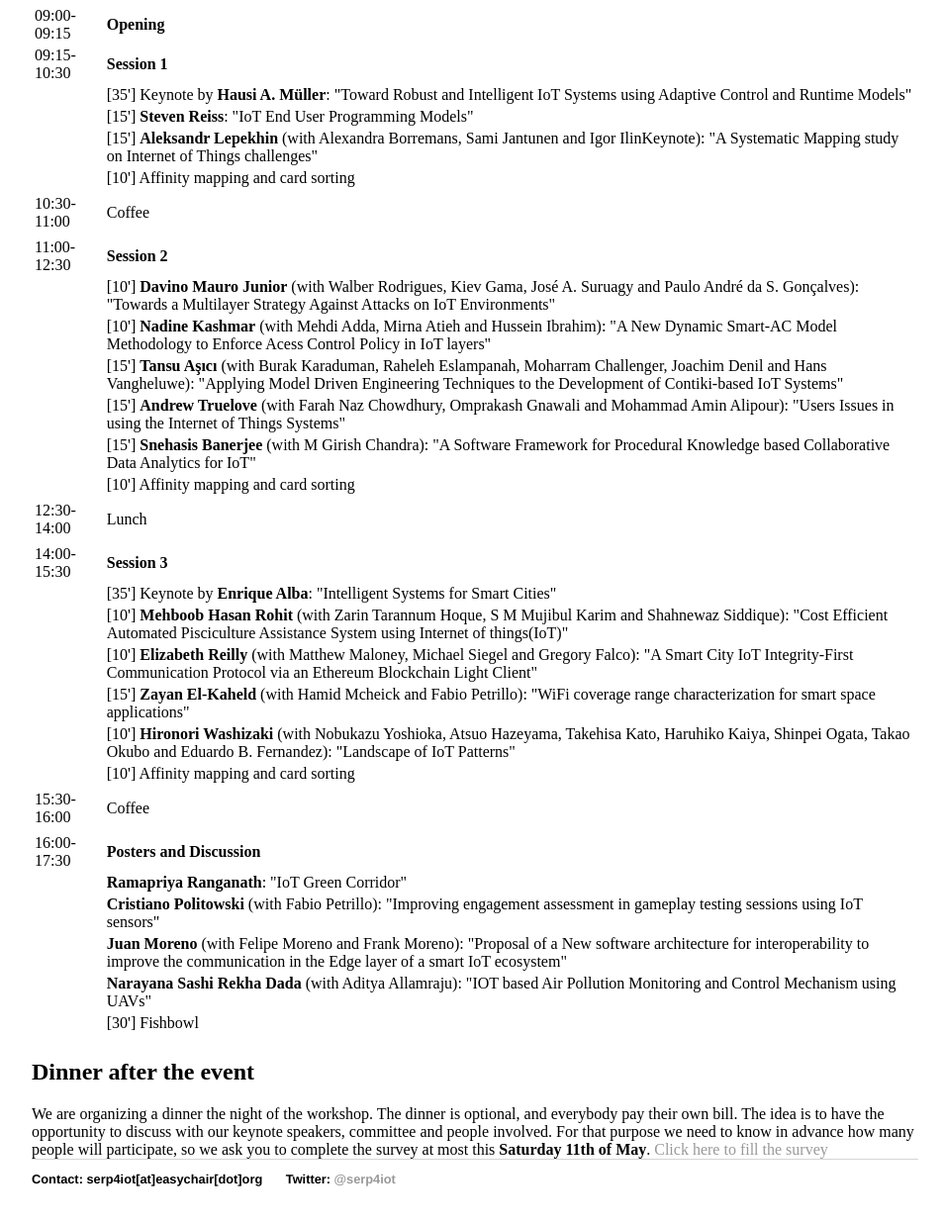
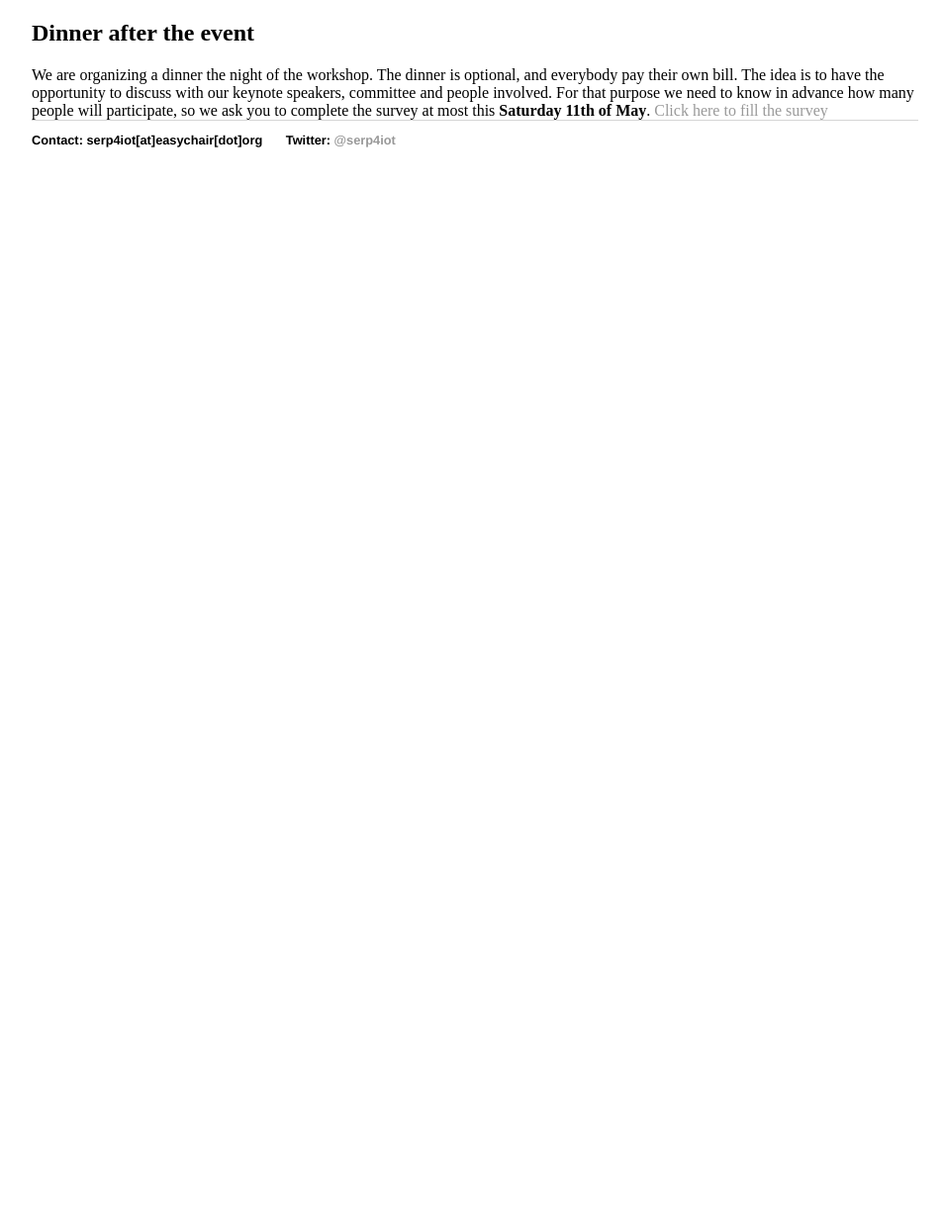
Before and after one commit to moar82/SERP4IoT, a Jekyll site: the page built from program/index.html, in a window 1280 px wide, cut to the strip 321-1580 px from the top of the page. Shown: the top 1238 px of the strip at 99% size, without its empty margins (160-1114 px from the left). Built offline with Jekyll 4.4.1, drawn with Linux system fonts in a browser that asks for light colours; after the commit the page ends 900 px from its top, so only the background shows below that.

Commit message:
Update index.html

```diff
--- a/program/index.html
+++ b/program/index.html
@@ -5,231 +5,8 @@
 
 <h2>Tentative Program</h2>
 
-<iframe src="https://docs.google.com/spreadsheets/d/e/2PACX-1vS9WLopY_WnxwG2Tn49Wa9eyGU29OomFnANgebE828NcyXP-ESzcrxJD0zyfeX9a7RhktZR34SPiTmx/pubhtml?gid=1477721084&amp;single=true&amp;widget=true&amp;headers=false"></iframe>
+<iframe src="https://docs.google.com/spreadsheets/d/e/2PACX-1vS9WLopY_WnxwG2Tn49Wa9eyGU29OomFnANgebE828NcyXP-ESzcrxJD0zyfeX9a7RhktZR34SPiTmx/pubhtml?gid=1477721084&amp;single=true&amp;widget=true&amp;headers=false" height=100%></iframe>
 
-<table border="0">
-  <!-- <tr>
-    <td>08:30 - 09:00</td>
-    <td>&nbsp;</td>
-    <td>Registration</td>
-  </tr>
-  -->
-
-  <tr class="blank_row">
-      <td colspan="3"></td>
-  </tr>
-
-  <tr>
-    <td>09:00-09:15</td>
-    <td>&nbsp;</td>
-    <td><b>Opening</b></td>
-  </tr>
-
-  <tr>
-    <td>09:15-10:30</td>
-    <td>&nbsp;</td>
-    <td><b>Session 1</b></td>
-  </tr>
-
-  <tr>
-    <td></td>
-    <td>&nbsp;</td>
-    <td>[35'] Keynote by <b>Hausi A. Müller</b>: &quot;Toward Robust and Intelligent IoT Systems using Adaptive Control and Runtime Models&quot;</td>
-  </tr>
-
-  <tr>
-    <td></td>
-    <td>&nbsp;</td>
-    <td>[15'] <b>Steven Reiss</b>:
-        &quot;IoT End User Programming Models&quot;</td>
-  </tr>
-
-  <tr>
-    <td></td>
-    <td>&nbsp;</td>
-    <td>[15'] <b>Aleksandr Lepekhin</b> (with Alexandra Borremans, Sami Jantunen and Igor IlinKeynote): &quot;A Systematic Mapping study on Internet of Things challenges&quot;</td>
-  </tr>
-
-  <tr>
-    <td></td>
-    <td>&nbsp;</td>
-    <td>[10'] Affinity mapping and card sorting</td>
-  </tr>
-
-  <tr class="blank_row">
-      <td colspan="3"></td>
-  </tr>
-
-  <tr>
-    <td>10:30-11:00</td>
-    <td>&nbsp;</td>
-    <td>Coffee</td>
-  </tr>
-
-  <tr class="blank_row">
-    <td colspan="3"></td>
-</tr>
-
-<tr>
-    <td>11:00-12:30</td>
-    <td>&nbsp;</td>
-    <td><b>Session 2</b></td>
-  </tr>
-
-  <tr>
-    <td></td>
-    <td>&nbsp;</td>
-    <td>[10'] <b>Davino Mauro Junior</b> (with Walber Rodrigues, Kiev Gama, José A. Suruagy and Paulo André da S. Gonçalves):
-        &quot;Towards a Multilayer Strategy Against Attacks on IoT Environments&quot;</td>
-  </tr>
-
-  <tr>
-    <td></td>
-    <td>&nbsp;</td>
-    <td>[10'] <b>Nadine Kashmar</b> (with Mehdi Adda, Mirna Atieh and Hussein Ibrahim):
-        &quot;A New Dynamic Smart-AC Model Methodology to Enforce Acess Control Policy in IoT layers&quot;</td>
-  </tr>
-
-  <tr>
-    <td></td>
-    <td>&nbsp;</td>
-    <td>[15'] <b>Tansu Aşıcı</b> (with Burak Karaduman, Raheleh Eslampanah, Moharram Challenger, Joachim Denil and Hans Vangheluwe):
-        &quot;Applying Model Driven Engineering Techniques to the Development of Contiki-based IoT Systems&quot;</td>
-  </tr>
-
-  <tr>
-    <td></td>
-    <td>&nbsp;</td>
-    <td>[15'] <b>Andrew Truelove</b> (with Farah Naz Chowdhury, Omprakash Gnawali and Mohammad Amin Alipour):
-        &quot;Users Issues in using the Internet of Things Systems&quot;</td>
-  </tr>
-
-  <tr>
-    <td></td>
-    <td>&nbsp;</td>
-    <td>[15'] <b>Snehasis Banerjee</b> (with M Girish Chandra):
-        &quot;A Software Framework for Procedural Knowledge based Collaborative Data Analytics for IoT&quot;</td>
-  </tr>
-
-  <tr>
-    <td></td>
-    <td>&nbsp;</td>
-    <td>[10'] Affinity mapping and card sorting</td>
-  </tr>
-
-  <tr class="blank_row">
-      <td colspan="3"></td>
-  </tr>
-
-  <tr>
-    <td>12:30-14:00</td>
-    <td>&nbsp;</td>
-    <td>Lunch</td>
-  </tr>
-
-  <tr class="blank_row">
-      <td colspan="3"></td>
-  </tr>
-
-  <tr>
-    <td>14:00-15:30</td>
-    <td>&nbsp;</td>
-    <td><b>Session 3 </b></td>
-  </tr>
-
-  <tr>
-    <td></td>
-    <td>&nbsp;</td>
-    <td>[35'] Keynote by <b>Enrique Alba</b>: &quot;Intelligent Systems for Smart Cities&quot;</td>
-  </tr>
-
-  <tr>
-    <td></td>
-    <td>&nbsp;</td>
-    <td>[10'] <b>Mehboob Hasan Rohit</b> (with Zarin Tarannum Hoque, S M Mujibul Karim and Shahnewaz Siddique):
-        &quot;Cost Efficient Automated Pisciculture Assistance System using Internet of things(IoT)&quot;</td>
-  </tr>
-
-  <tr>
-    <td></td>
-    <td>&nbsp;</td>
-    <td>[10'] <b>Elizabeth Reilly</b> (with Matthew Maloney, Michael Siegel and Gregory Falco): &quot;A Smart City IoT Integrity-First Communication Protocol via an Ethereum Blockchain Light Client&quot;</td>
-  </tr>
-
-  <tr>
-    <td></td>
-    <td>&nbsp;</td>
-    <td>[15'] <b>Zayan El-Kaheld</b> (with Hamid Mcheick and Fabio Petrillo): &quot;WiFi coverage range characterization for smart space applications&quot;</td>
-  </tr>
-
-  <tr>
-    <td></td>
-    <td>&nbsp;</td>
-    <td>[10'] <b>Hironori Washizaki</b> (with Nobukazu Yoshioka, Atsuo Hazeyama, Takehisa Kato, Haruhiko Kaiya, Shinpei Ogata, Takao Okubo and Eduardo B. Fernandez):
-      &quot;Landscape of IoT Patterns&quot;</td>
-  </tr>
-
-  <tr>
-    <td></td>
-    <td>&nbsp;</td>
-    <td>[10'] Affinity mapping and card sorting</td>
-  </tr>
-
-
-  <tr class="blank_row">
-      <td colspan="3"></td>
-  </tr>
-
-  <tr>
-    <td>15:30-16:00</td>
-    <td>&nbsp;</td>
-    <td>Coffee</td>
-  </tr>
-
-  <tr class="blank_row">
-      <td colspan="3"></td>
-  </tr>
-
-  <tr>
-    <td>16:00-17:30</td>
-    <td>&nbsp;</td>
-    <td><b>Posters and Discussion</b></td>
-  </tr>
-
-  <tr>
-    <td></td>
-    <td>&nbsp;</td>
-    <td><b>Ramapriya Ranganath</b>: &quot;IoT Green Corridor&quot;</td>
-  </tr>
-
-  <tr>
-    <td></td>
-    <td>&nbsp;</td>
-    <td><b>Cristiano Politowski</b> (with Fabio Petrillo): &quot;Improving engagement assessment in gameplay testing sessions using IoT sensors&quot;</td>
-  </tr>
-
-  <tr>
-    <td></td>
-    <td>&nbsp;</td>
-    <td><b>Juan Moreno</b> (with Felipe Moreno and Frank Moreno): &quot;Proposal of a New software architecture for interoperability to improve the communication in the Edge layer of a smart IoT ecosystem&quot;</td>
-  </tr>
-
-  <tr>
-    <td></td>
-    <td>&nbsp;</td>
-    <td><b>Narayana Sashi Rekha Dada</b> (with Aditya Allamraju): &quot;IOT based Air Pollution Monitoring and Control Mechanism using UAVs&quot;</td>
-  </tr>
-
-  <tr>
-    <td></td>
-    <td>&nbsp;</td>
-    <td>[30'] Fishbowl</td>
-  </tr>
-
-  <tr class="blank_row">
-      <td colspan="3"></td>
-  </tr>
-</table>
 
 <h2>Dinner after the event  </h2>
 We are organizing a dinner the night of the workshop. The dinner is optional, and everybody pay their own bill.  The idea is to have the opportunity to discuss with our keynote speakers, committee and people involved.  For that purpose we need to know in advance how many people will participate, so we ask you to complete the survey at most
```
